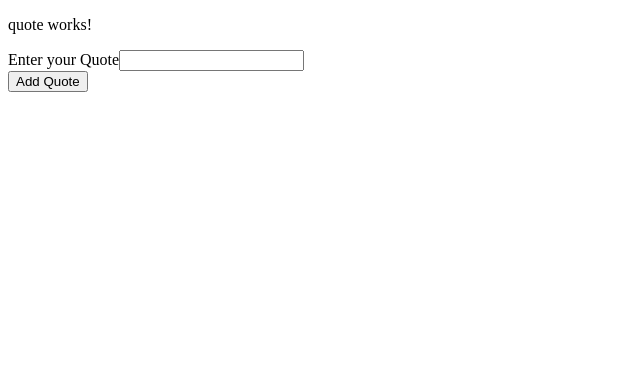
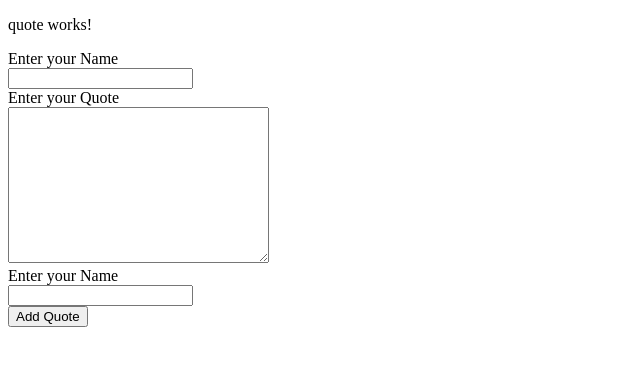
Before and after one commit to Sonray/Quote-app, an Angular app: page / in a window 1280 px wide. Shown: the top 366 px of the page, without its empty margins (0-640 px from the left). Built offline with nearby package versions, Linux system fonts and the light colour scheme.

Commit message:
Added constructor to the project

```diff
--- a/src/app/quote/quote.component.html
+++ b/src/app/quote/quote.component.html
@@ -1,11 +1,27 @@
 <p>quote works!</p>
+
+
 <form >
 
     <div class="form-group">
 
+        <label for="names">Enter your Name</label>
+
+        <div>
+            <input type="text" name="names" id="name">
+        </div>
+
         <label for="quote">Enter your Quote</label>
 
-        <input type="text" name="" id="">
+        <div>
+            <textarea name="" id="" cols="30" rows="10"></textarea>
+        </div>
+
+        <label for="quote-author">Enter your Name</label>
+
+        <div>
+            <input type="text" name="quote-author" id="name">
+        </div>
 
     </div>
     <button type="submit" class="btn btn-success">Add Quote</button>
--- a/src/app/quote/quote.component.ts
+++ b/src/app/quote/quote.component.ts
@@ -1,4 +1,5 @@
 import { Component, OnInit } from '@angular/core';
+import { CustomQoute } from '../custom-qoute'
 
 @Component({
   selector: 'app-quote',
@@ -7,6 +8,7 @@ import { Component, OnInit } from '@angular/core';
 })
 export class QuoteComponent implements OnInit {
 
+
   constructor() { }
 
   ngOnInit(): void {
```
Also changed, not shown: src/app/custom-qoute.ts (+23 -0 lines).
